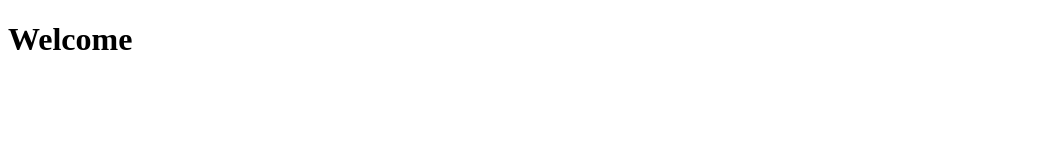
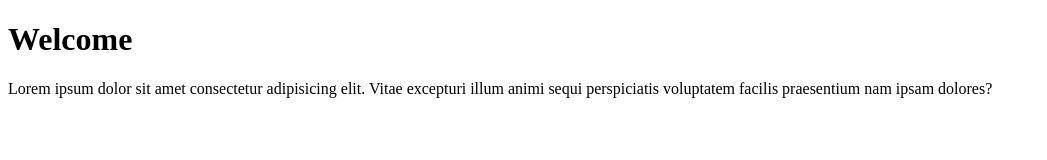
Before and after one commit to saurabh-coding-ram/MyProject1, a plain HTML site: page index.html in a window 1280 px wide. Shown: the whole page, without its empty margins (0-1047 px from the left). Drawn offline with Linux system fonts and the light colour scheme.

Commit message:
index file 1.1

```diff
--- a/index.html
+++ b/index.html
@@ -7,5 +7,7 @@
 </head>
 <body>
     <h1>Welcome </h1>
+    <p>Lorem ipsum dolor sit amet consectetur adipisicing elit. Vitae excepturi illum animi sequi perspiciatis voluptatem facilis praesentium nam ipsam dolores?</p>
+
 </body>
 </html>
```
